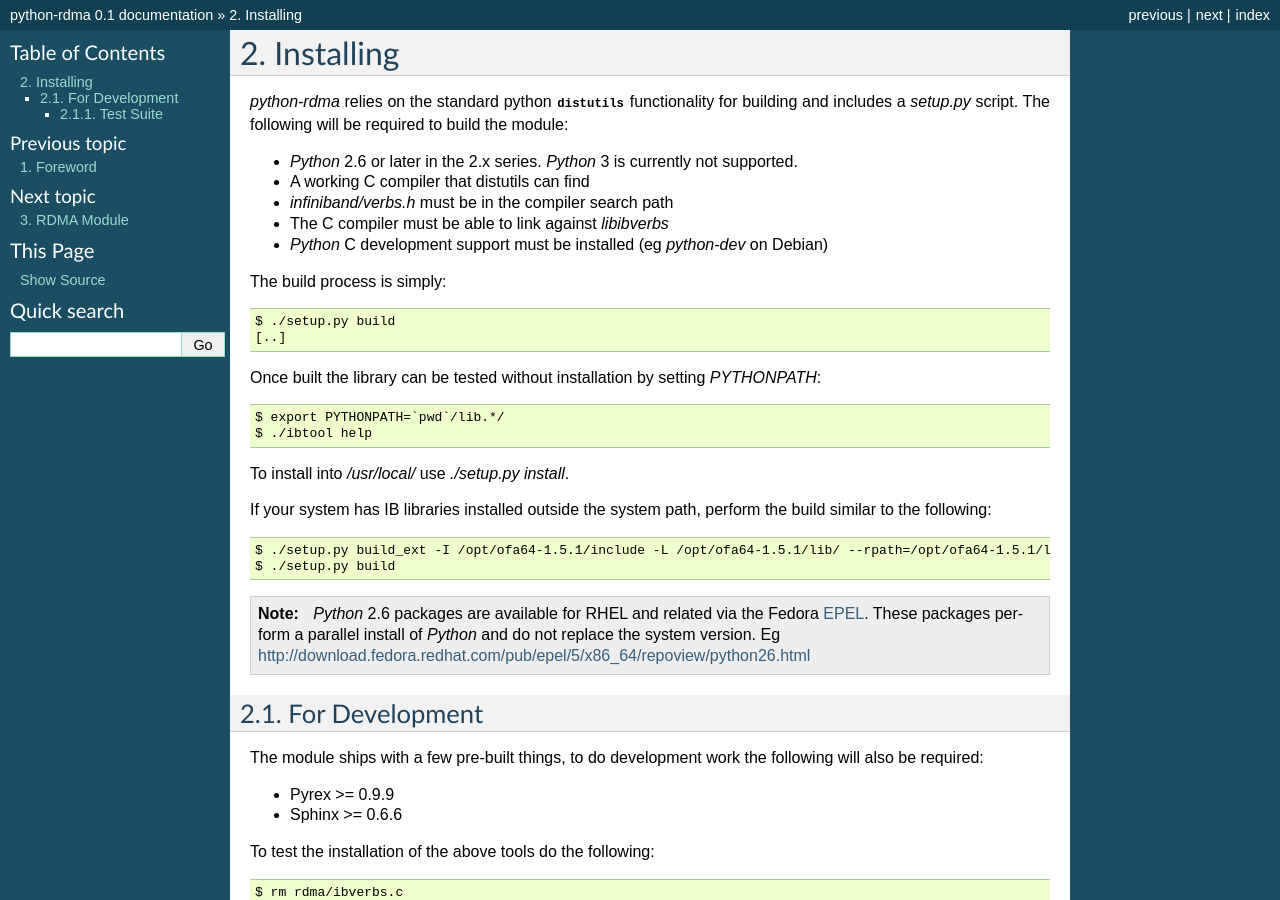
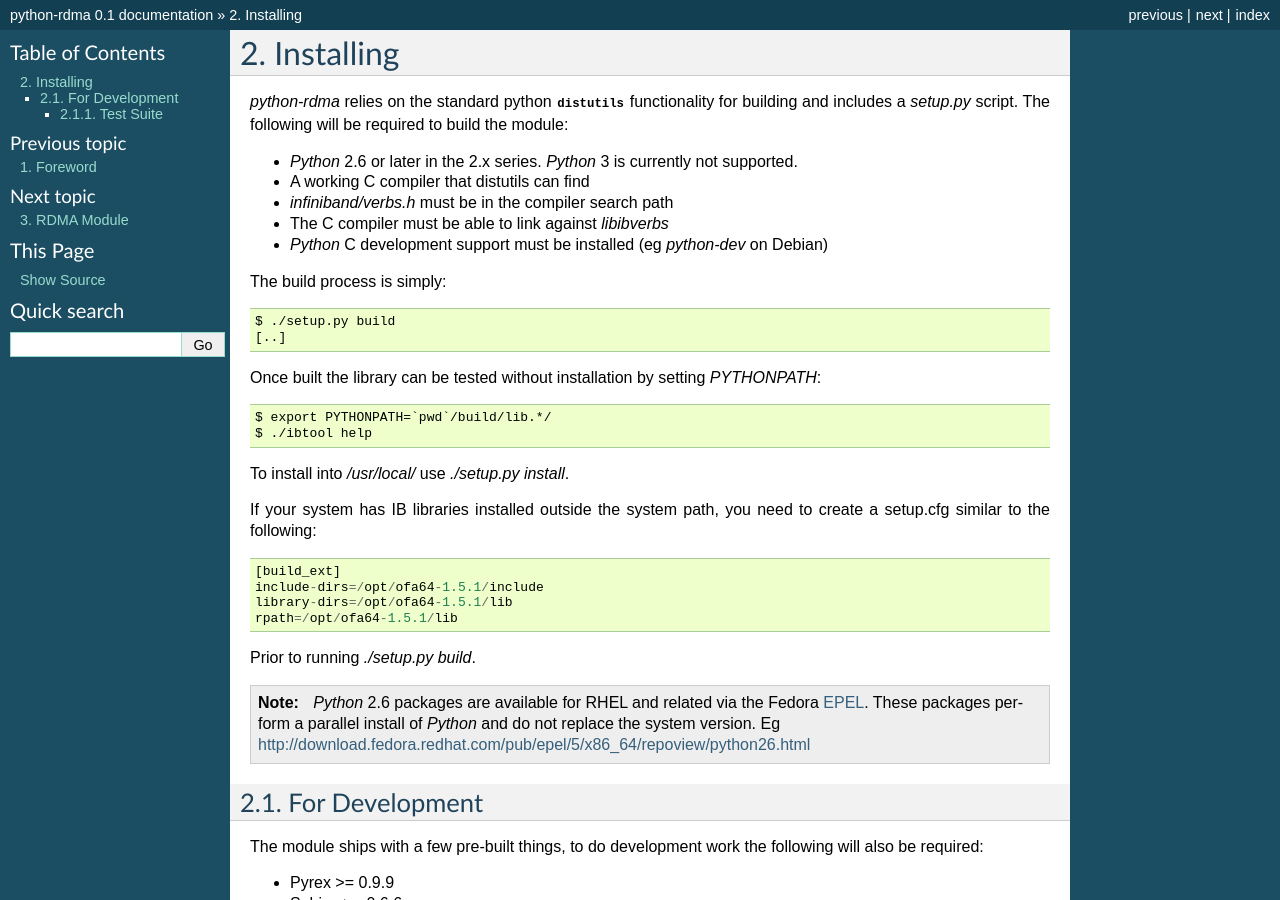
Before and after one commit to jgunthorpe/python-rdma, a Sphinx documentation site: the page built from doc/installing.rst, in a window 1280 px wide and 900 px high. Built offline with Sphinx 7.4.7, drawn with Linux system fonts in a browser that asks for light colours; the version number is read from the project's files by our own code.

Commit message:
Revise installing.rst for building with non-system IB

```diff
--- a/doc/installing.rst
+++ b/doc/installing.rst
@@ -22,16 +22,20 @@ The build process is simply::
 Once built the library can be tested without installation by setting
 `PYTHONPATH`::
 
- $ export PYTHONPATH=`pwd`/lib.*/
+ $ export PYTHONPATH=`pwd`/build/lib.*/
  $ ./ibtool help
 
 To install into `/usr/local/` use `./setup.py install`.
 
-If your system has IB libraries installed outside the system path, perform the
-build similar to the following::
+If your system has IB libraries installed outside the system path, you need to
+create a setup.cfg similar to the following::
 
- $ ./setup.py build_ext -I /opt/ofa64-1.5.1/include -L /opt/ofa64-1.5.1/lib/ --rpath=/opt/ofa64-1.5.1/lib
- $ ./setup.py build
+ [build_ext]
+ include-dirs=/opt/ofa64-1.5.1/include
+ library-dirs=/opt/ofa64-1.5.1/lib
+ rpath=/opt/ofa64-1.5.1/lib
+
+Prior to running `./setup.py build`.
 
 .. note::
  `Python` 2.6 packages are available for RHEL and related via the Fedora
```
